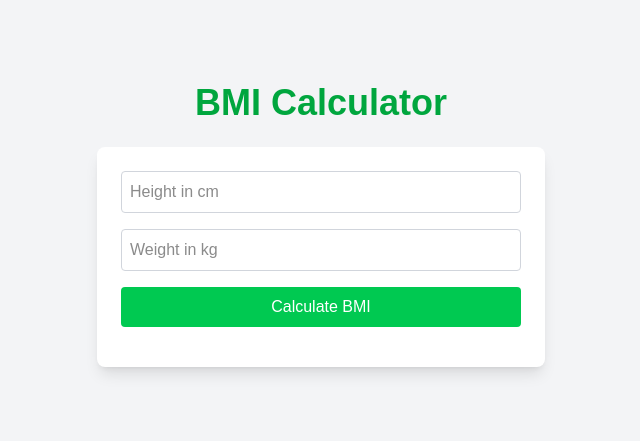
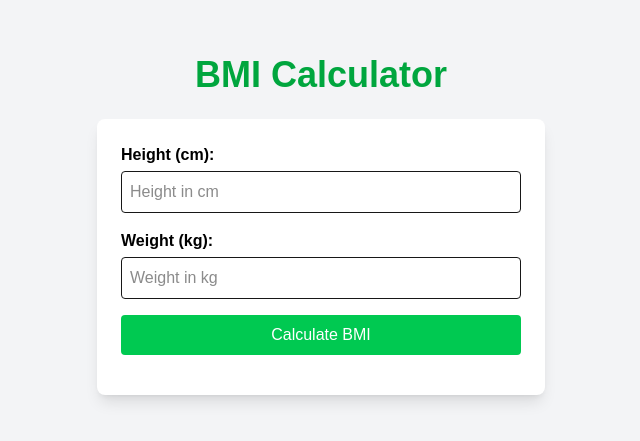
Before and after one commit to Radhikav09/Bmi-calculator, a Next.js app: page / in a window 1280 px wide. Shown: the part 175-616 px from the top of the page, without its empty margins (319-959 px from the left). Built offline with nearby package versions, Linux system fonts and the light colour scheme.

Commit message:
Added label above height input and changed color

```diff
--- a/app/page.js
+++ b/app/page.js
@@ -43,19 +43,21 @@ export default function Home() {
     <main className="min-h-screen bg-gray-100 flex flex-col items-center justify-center p-4">
       <h1 className="text-4xl font-bold text-green-600 mb-6">BMI Calculator</h1>
       <div className="bg-white p-6 rounded-lg shadow-lg w-full max-w-md">
+        <label className="block text-black font-semibold mb-1">Height (cm):</label>
         <input
           type="number"
           placeholder="Height in cm"
           value={height}
           onChange={(e) => setHeight(e.target.value)}
-          className="w-full p-2 mb-4 border border-gray-300 rounded"
+          className="w-full p-2 mb-4 border border-black-300 rounded"
         />
+        <label className="block text-black font-semibold mb-1">Weight (kg):</label>
         <input
           type="number"
           placeholder="Weight in kg"
           value={weight}
           onChange={(e) => setWeight(e.target.value)}
-          className="w-full p-2 mb-4 border border-gray-300 rounded"
+          className="w-full p-2 mb-4 border border-black-300 rounded"
         />
         <button
           onClick={calculateBMI}
@@ -63,7 +65,7 @@ export default function Home() {
         >
           Calculate BMI
         </button>
-        <div className="mt-4 whitespace-pre-line text-gray-800">{result}</div>
+        <div className="mt-4 whitespace-pre-line text-pink-800">{result}</div>
       </div>
     </main>
   );
```
